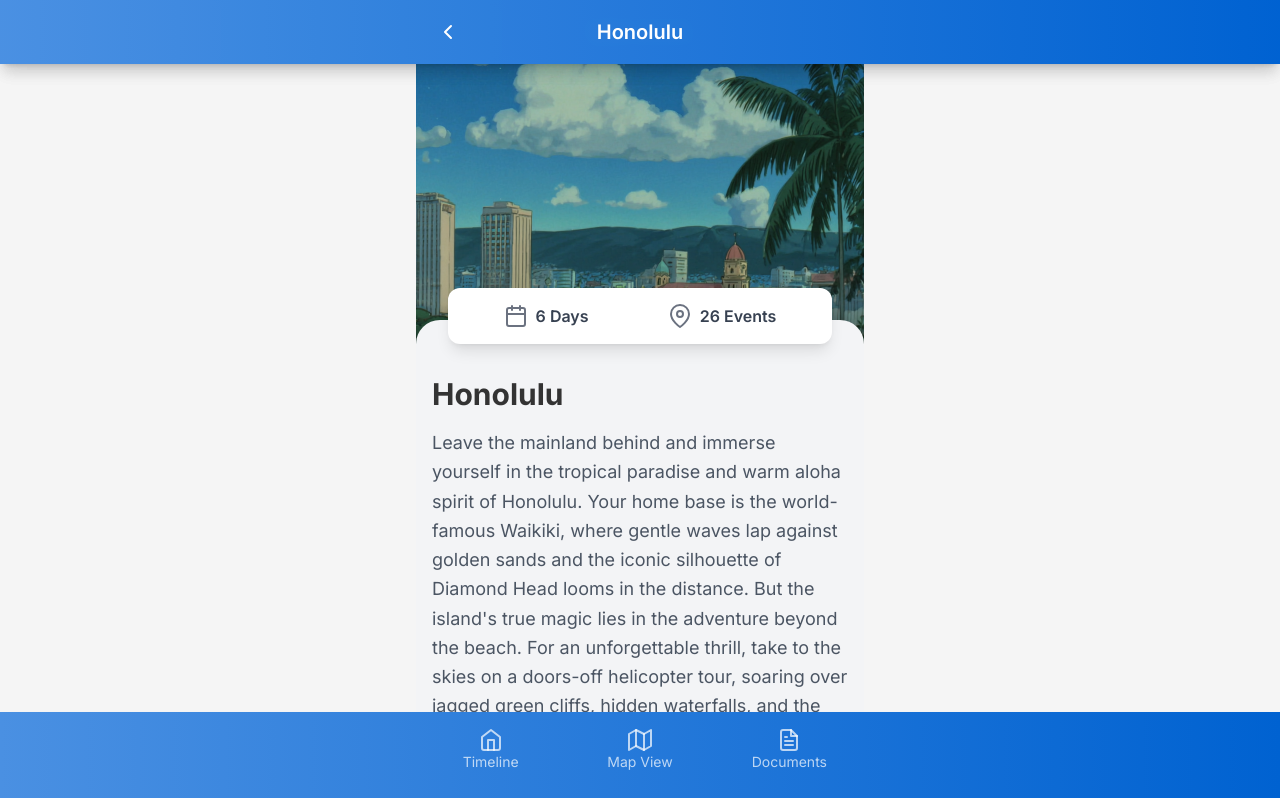
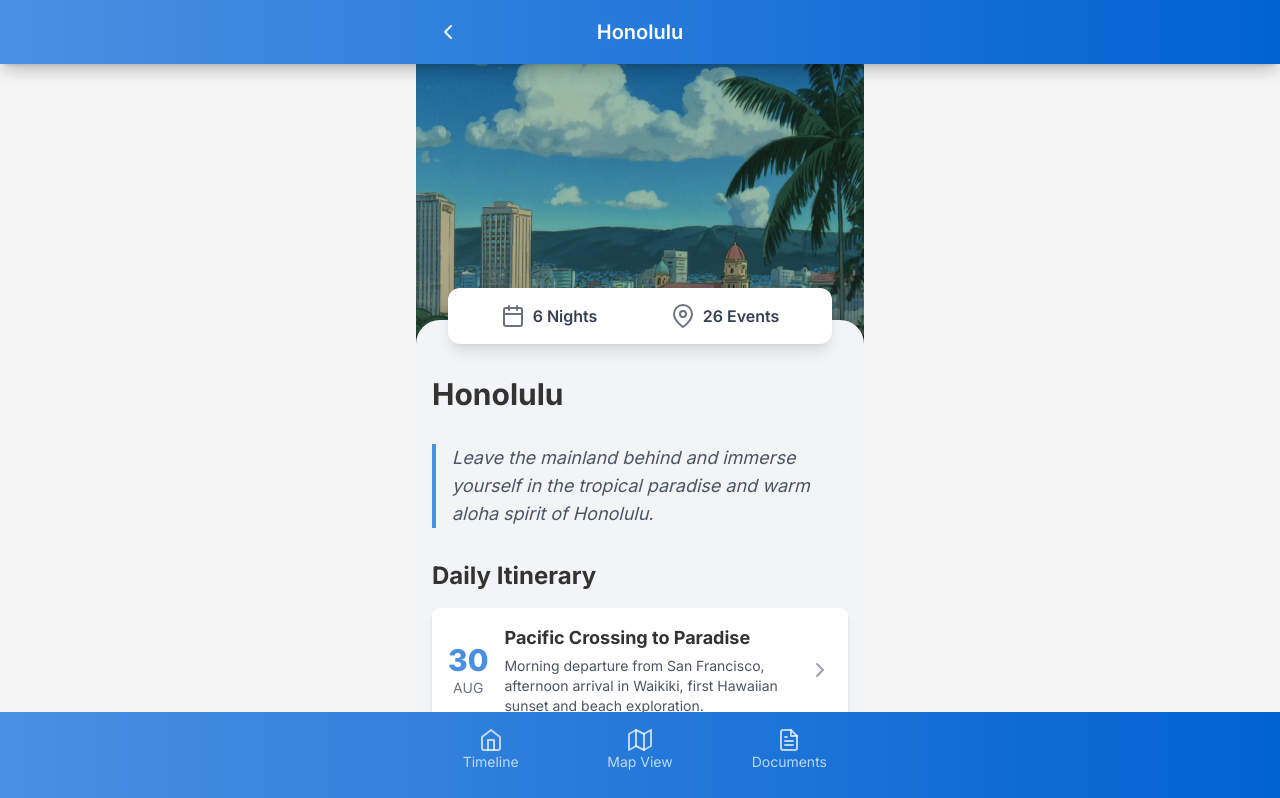
Before and after one commit to oblanao/usa-2025-app, a Next.js app: page /destinations/honolulu in a window 1280 px wide. Shown: the top 798 px of the page. Built offline with nearby package versions, Linux system fonts and the light colour scheme.

Commit message:
redesign destination welcome page

```diff
--- a/data/places.json
+++ b/data/places.json
@@ -21,7 +21,7 @@
       "https://placehold.co/800x600/32CD32/FFFFFF?text=Diamond+Head",
       "https://placehold.co/800x600/FF4500/FFFFFF?text=Helicopter+Tour"
     ],
-    "description": "Leave the mainland behind and immerse yourself in the tropical paradise and warm aloha spirit of Honolulu. Your home base is the world-famous Waikiki, where gentle waves lap against golden sands and the iconic silhouette of Diamond Head looms in the distance. But the island's true magic lies in the adventure beyond the beach. For an unforgettable thrill, take to the skies on a doors-off helicopter tour, soaring over jagged green cliffs, hidden waterfalls, and the shimmering turquoise waters of the Pacific. Explore the legendary Kualoa Ranch, the stunning backdrop for countless Hollywood blockbusters, and hike through the lush rainforest to the cascading Manoa Falls. For a day of pure bliss, escape to the serene shores of Lanikai Beach, often called the most beautiful in the world, and feel all your worries melt away."
+    "description": "Leave the mainland behind and immerse yourself in the tropical paradise and warm aloha spirit of Honolulu."
   },
   {
     "id": "los-angeles",
@@ -33,6 +33,6 @@
       "https://placehold.co/800x600/FF69B4/FFFFFF?text=Beverly+Hills",
       "https://placehold.co/800x600/1E90FF/FFFFFF?text=Santa+Monica"
     ],
-    "description": "Get ready for the grand finale in the entertainment capital of the world, Los Angeles. This is where dreams are made, and you'll be at the heart of the action. Stroll down the Hollywood Walk of Fame, finding the stars of your favorite celebrities before gazing up at the iconic Hollywood Sign nestled in the hills. For a panoramic view of the entire city sprawl, make your way to the Griffith Observatory, a perfect spot for sunset. Then, dive headfirst into the magic of filmmaking at Universal Studios, going behind the scenes and experiencing thrilling rides that bring your favorite movies to life. Finally, embrace the quintessential Southern California lifestyle at the coast. Enjoy the classic fun of the Santa Monica Pier, with its vibrant Ferris wheel, and then cruise down to the eclectic and bohemian Venice Beach boardwalk to soak in the unique street culture and watch the skaters work their magic by the ocean."
+    "description": "Get ready for the grand finale in the entertainment capital of the world, Los Angeles. This is where dreams are made, and you'll be at the heart of the action."
   }
 ]
--- a/src/app/destinations/[id]/page.tsx
+++ b/src/app/destinations/[id]/page.tsx
@@ -5,6 +5,7 @@ import { Day } from "@/app/lib/types";
 import { notFound } from "next/navigation";
 import Image from "next/image";
 import { Calendar, MapPin } from "react-feather";
+import { calculateNightsForPlace } from "@/app/lib/utils";
 
 type DestinationPageProps = {
   params: Promise<{
@@ -49,7 +50,9 @@ export default async function DestinationPage({
           <div className="bg-white rounded-xl shadow-lg p-4 flex justify-around items-center">
             <div className="flex items-center space-x-2">
               <Calendar className="text-gray-500" />
-              <span className="text-gray-700 font-semibold">{`${destinationDays.length} Days`}</span>
+              <span className="text-gray-700 font-semibold">{`${calculateNightsForPlace(
+                place.id
+              )} Nights`}</span>
             </div>
             <div className="flex items-center space-x-2">
               <MapPin className="text-gray-500" />
@@ -60,10 +63,12 @@ export default async function DestinationPage({
 
         <div className="mt-8">
           <h1 className="text-3xl font-bold">{place.name}</h1>
-          <div className="my-4">
-            <p className="text-lg text-gray-600 leading-relaxed">
-              {place.description}
-            </p>
+          <div className="my-8">
+            <div className="border-l-4 border-accent pl-4">
+              <p className="text-lg text-gray-600 italic">
+                {place.description}
+              </p>
+            </div>
           </div>
           <h2 className="text-2xl font-bold text-text mb-4">Daily Itinerary</h2>
           <div className="space-y-6">
```
Also changed, not shown: 1 other file (tests, documents, lock files or other folders).
